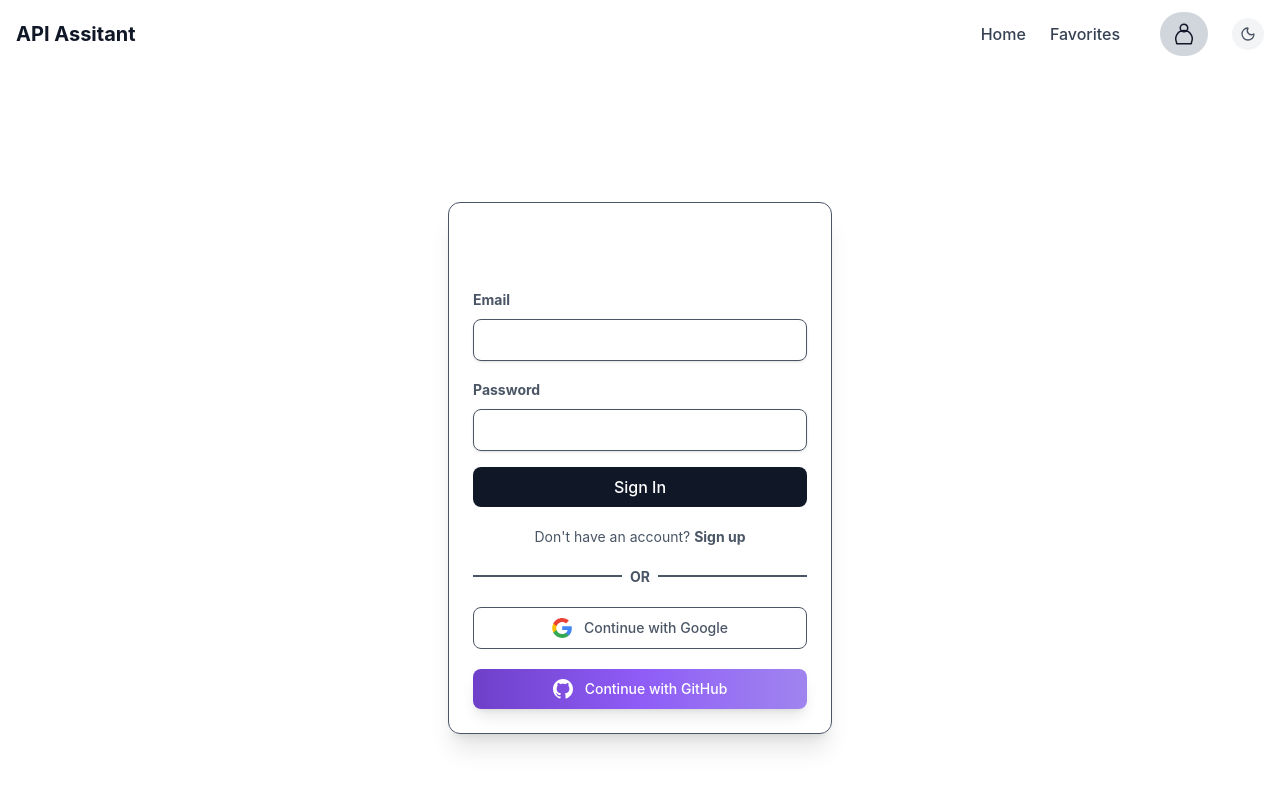
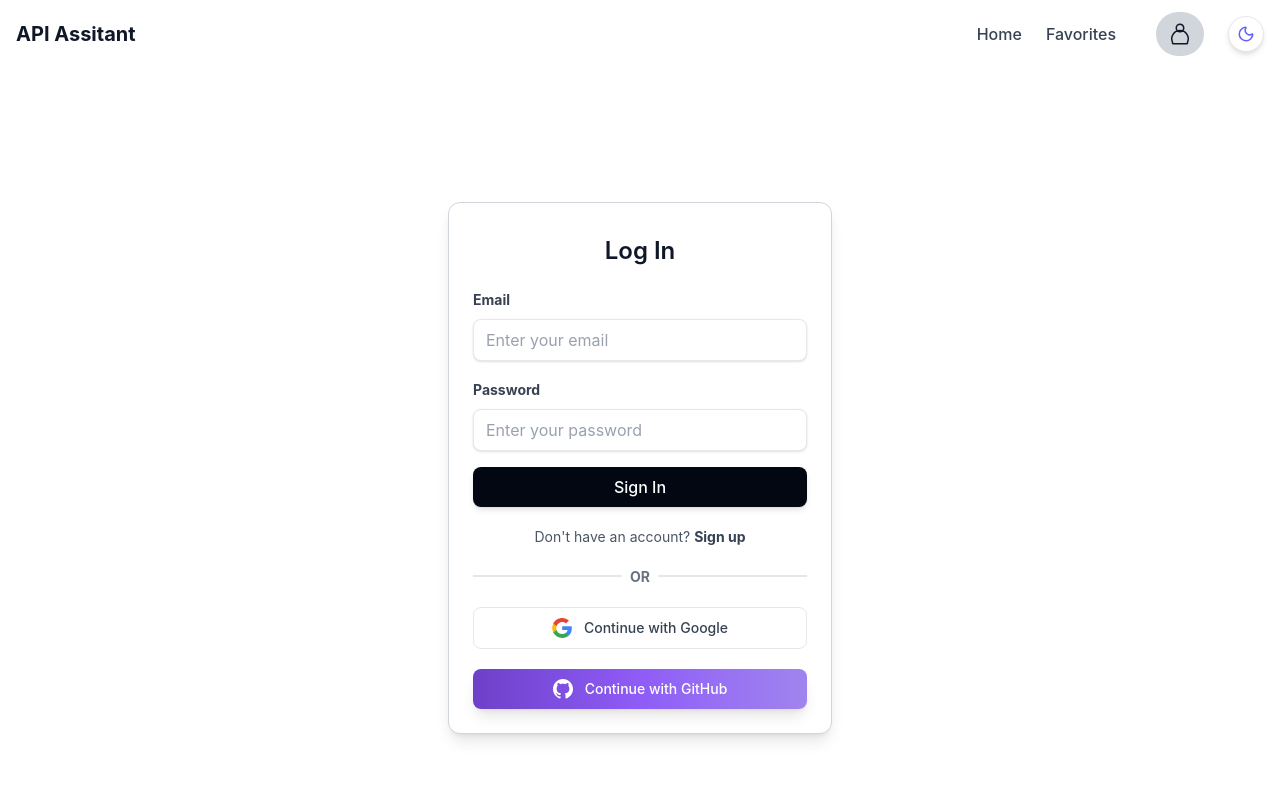
Before and after one commit to dhernandeez13/Api-Assistant, a React (Vite) app: page /login in a window 1280 px wide. Shown: the top 788 px of the page. Built offline with nearby package versions, Linux system fonts and the light colour scheme; no server answers.

Commit message:
Theme Toggle Dessign Finished Dark/Light Mode

```diff
--- a/src/components/ThemeToggle.jsx
+++ b/src/components/ThemeToggle.jsx
@@ -34,14 +34,14 @@ const ThemeToggle = () => {
     <button
       type="button"
       onClick={() => setTheme(theme === "light" ? "dark" : "light")}
-      className={`w-8 h-8 rounded-full p-2 transition-all duration-300 hover:cursor-pointer ${
-        theme === "dark"
+      className={`w-9 h-9 rounded-full p-2 shadow-md border border-gray-200 dark:border-gray-700 transition-all duration-300 hover:scale-110 hover:shadow-lg hover:cursor-pointer focus:outline-none focus:ring-2 focus:ring-indigo-400/50
+        ${theme === "dark"
           ? "bg-gray-700 text-yellow-400 hover:bg-gray-600"
-          : "bg-gray-100 text-gray-600 hover:bg-gray-200"
-      }`}
-      title="Cambiar tema"
+          : "bg-white text-indigo-500 hover:bg-indigo-50"
+        }`}
+      title="Change theme"
     >
-      {theme === "light" ? <Moon size={16} /> : <Sun size={16} />}
+      {theme === "light" ? <Moon size={18} /> : <Sun size={18} />}
     </button>
   );
 };
--- a/src/components/auth/login/index.jsx
+++ b/src/components/auth/login/index.jsx
@@ -23,7 +23,7 @@ const Login = () => {
       try {
         await doSignInWithEmailAndPassword(email, password);
       } catch (err) {
-        setErrorMessage("Correo o contraseña incorrectos. Intenta nuevamente.");
+        setErrorMessage("Error signing in. Please check your credentials.");
       } finally {
         setIsSigningIn(false);
       }
@@ -50,7 +50,7 @@ const Login = () => {
       try {
         await signInWithPopup(auth, provider);
       } catch (err) {
-        setErrorMessage("Error al iniciar sesión con GitHub");
+        setErrorMessage("Error signing in with GitHub. Please try again.");
       } finally {
         setIsSigningIn(false);
       }
@@ -62,17 +62,20 @@ const Login = () => {
       {userLoggedIn && <Navigate to={"/"} replace={true} />}
 
       <main className="w-full h-screen flex items-center justify-center overflow-hidden">
-        <div className="w-96 text-gray-600 space-y-5 p-6 shadow-xl border rounded-xl mt-0">
+        <div className="w-96 text-gray-700 dark:text-gray-200 space-y-5 p-6 rounded-xl mt-0
+          bg-white border border-gray-300 shadow-lg
+          dark:bg-gray-900 dark:border-gray-700 dark:shadow-xl
+          transition-colors duration-300">
           <div className="text-center">
             <div className="mt-2">
-              <h3 className="text-white/90 text-xl font-semibold sm:text-2xl">
+              <h3 className="text-gray-900 dark:text-white text-xl font-semibold sm:text-2xl">
                 Log In
               </h3>
             </div>
           </div>
           <form onSubmit={onSubmit} className="space-y-4">
             <div>
-              <label className="text-sm text-gray-600 font-bold">Email</label>
+              <label className="text-sm font-bold text-gray-700 dark:text-gray-300">Email</label>
               <input
                 type="email"
                 autoComplete="email"
@@ -81,12 +84,13 @@ const Login = () => {
                 onChange={(e) => {
                   setEmail(e.target.value);
                 }}
-                className="w-full mt-2 px-3 py-2 text-gray-600 bg-transparent outline-none border focus:border-gray-700 shadow-sm rounded-lg transition duration-300"
+                className="w-full mt-2 px-3 py-2 text-gray-900 dark:text-gray-100 bg-white dark:bg-gray-800 outline-none border border-gray-200 dark:border-gray-700 focus:border-indigo-400 focus:ring-2 focus:ring-indigo-200 dark:focus:border-indigo-500 shadow-sm rounded-lg transition duration-300 placeholder-gray-400 dark:placeholder-gray-500"
+                placeholder="Enter your email"
               />
             </div>
 
             <div>
-              <label className="text-sm text-gray-600 font-bold">
+              <label className="text-sm font-bold text-gray-700 dark:text-gray-300">
                 Password
               </label>
               <input
@@ -97,12 +101,13 @@ const Login = () => {
                 onChange={(e) => {
                   setPassword(e.target.value);
                 }}
-                className="w-full mt-2 px-3 py-2 text-gray-600 bg-transparent outline-none border focus:border-gray-700 shadow-sm rounded-lg transition duration-300"
+                className="w-full mt-2 px-3 py-2 text-gray-900 dark:text-gray-100 bg-white dark:bg-gray-800 outline-none border border-gray-200 dark:border-gray-700 focus:border-indigo-400 focus:ring-2 focus:ring-indigo-200 dark:focus:border-indigo-500 shadow-sm rounded-lg transition duration-300 placeholder-gray-400 dark:placeholder-gray-500"
+                placeholder="Enter your password"
               />
             </div>
 
             {errorMessage && (
-              <span className="block text-center text-red-600 font-bold bg-red-100 border border-red-300 rounded p-2">
+              <span className="block text-center text-red-700 font-bold bg-red-100 border border-red-200 rounded p-2 dark:bg-red-900 dark:border-red-700 dark:text-red-200">
                 {errorMessage}
               </span>
             )}
@@ -110,34 +115,36 @@ const Login = () => {
             <button
               type="submit"
               disabled={isSigningIn}
-              className={`w-full px-4 py-2 text-white font-medium rounded-lg ${
-                isSigningIn
-                  ? "bg-gray-300 cursor-not-allowed"
-                  : "bg-gray-900 hover:bg-gray-800 hover:shadow-xl transition duration-500"
-              }`}
+              className={`w-full px-4 py-2 text-white font-medium rounded-lg transition-colors duration-200
+                ${isSigningIn
+                  ? 'bg-gray-300 cursor-not-allowed'
+                  : 'bg-gray-950 hover:bg-gray-800 shadow-md hover:shadow-lg'}
+                dark:bg-gray-900 dark:hover:bg-gray-800 dark:shadow-xl`}
             >
               {isSigningIn ? "Signing In..." : "Sign In"}
             </button>
           </form>
-          <p className="text-center text-sm">
+          <p className="text-center text-sm text-gray-600 dark:text-gray-400">
             Don't have an account?{" "}
-            <Link to={"/register"} className="hover:underline font-bold">
+            <Link
+              to={"/register"}
+              className="inline-block font-bold underline-offset-2 transition-colors duration-150
+                text-gray-700 hover:text-gray-600 focus:text-gray-500
+                dark:text-indigo-400 dark:hover:text-indigo-300 dark:focus:text-indigo-200"
+            >
               Sign up
             </Link>
           </p>
           <div className="flex flex-row text-center w-full">
-            <div className="border-b-2 mb-2.5 mr-2 w-full"></div>
-            <div className="text-sm font-bold w-fit">OR</div>
-            <div className="border-b-2 mb-2.5 ml-2 w-full"></div>
+            <div className="border-b-2 mb-2.5 mr-2 w-full border-gray-200 dark:border-gray-700"></div>
+            <div className="text-sm font-bold w-fit text-gray-500 dark:text-gray-400">OR</div>
+            <div className="border-b-2 mb-2.5 ml-2 w-full border-gray-200 dark:border-gray-700"></div>
           </div>
           <button
             disabled={isSigningIn}
             onClick={onGoogleSignIn}
-            className={`w-full flex items-center justify-center gap-x-3 py-2.5 border rounded-lg text-sm font-medium  ${
-              isSigningIn
-                ? "cursor-not-allowed"
-                : "hover:bg-gray-100 transition duration-300 active:bg-gray-100"
-            }`}
+            className={`w-full flex items-center justify-center gap-x-3 py-2.5 border border-gray-200 dark:border-gray-700 rounded-lg text-sm font-medium bg-white dark:bg-gray-800 text-gray-700 dark:text-gray-200 mt-2 transition duration-300
+              ${isSigningIn ? 'cursor-not-allowed opacity-70' : 'hover:bg-gray-50 active:bg-gray-100 dark:hover:bg-gray-700'}`}
           >
             <svg
               className="w-5 h-5"
@@ -174,9 +181,8 @@ const Login = () => {
           <button
             disabled={isSigningIn}
             onClick={onGithubSignIn}
-            className={`w-full flex items-center justify-center gap-x-3 py-2.5 border-none rounded-lg text-sm font-medium mt-2 text-white bg-gradient-to-r from-[#6e40c9] via-[#8f5cf7] to-[#a084ee] shadow-lg transition duration-300 hover:brightness-110 active:scale-95 ${
-              isSigningIn ? "cursor-not-allowed opacity-70" : ""
-            }`}
+            className={`w-full flex items-center justify-center gap-x-3 py-2.5 border-none rounded-lg text-sm font-medium mt-2 text-white bg-gradient-to-r from-[#6e40c9] via-[#8f5cf7] to-[#a084ee] shadow-lg transition duration-300 hover:brightness-110 active:scale-95
+              ${isSigningIn ? 'cursor-not-allowed opacity-70' : ''}`}
           >
             <svg className="w-5 h-5" fill="currentColor" viewBox="0 0 24 24">
               <path d="M12 0C5.37 0 0 5.373 0 12c0 5.303 3.438 9.8 8.205 11.387.6.113.82-.258.82-.577 0-.285-.01-1.04-.015-2.04-3.338.726-4.042-1.61-4.042-1.61-.546-1.387-1.333-1.756-1.333-1.756-1.09-.745.083-.729.083-.729 1.205.085 1.84 1.237 1.84 1.237 1.07 1.834 2.807 1.304 3.492.997.108-.775.418-1.305.762-1.605-2.665-.305-5.466-1.334-5.466-5.931 0-1.31.468-2.381 1.236-3.221-.124-.303-.535-1.523.117-3.176 0 0 1.008-.322 3.301 1.23.957-.266 1.984-.399 3.003-.404 1.018.005 2.045.138 3.003.404 2.291-1.553 3.297-1.23 3.297-1.23.653 1.653.242 2.873.118 3.176.77.84 1.235 1.911 1.235 3.221 0 4.609-2.803 5.624-5.475 5.921.43.372.823 1.102.823 2.222 0 1.606-.014 2.898-.014 3.293 0 .321.218.694.825.576C20.565 21.796 24 17.299 24 12c0-6.627-5.373-12-12-12z" />
--- a/src/components/auth/register/index.jsx
+++ b/src/components/auth/register/index.jsx
@@ -64,17 +64,20 @@ const Register = () => {
       {userLoggedIn && <Navigate to={"/"} replace={true} />}
 
       <main className="w-full h-screen flex items-center justify-center overflow-hidden">
-        <div className="w-96 text-gray-600 space-y-5 p-6 shadow-xl border rounded-xl mt-0">
+        <div className="w-96 text-gray-700 dark:text-gray-200 space-y-5 p-6 rounded-xl mt-0
+          bg-white border border-gray-300 shadow-lg
+          dark:bg-gray-900 dark:border-gray-700 dark:shadow-xl
+          transition-colors duration-300">
           <div className="text-center mb-6">
             <div className="mt-2">
-              <h3 className="text-white/90 text-xl font-semibold sm:text-2xl">
+              <h3 className="text-gray-900 dark:text-white text-xl font-semibold sm:text-2xl">
                 Create a New Account
               </h3>
             </div>
           </div>
           <form onSubmit={onSubmit} className="space-y-4">
             <div>
-              <label className="text-sm text-gray-600 font-bold">Email</label>
+              <label className="text-sm font-bold text-gray-700 dark:text-gray-300">Email</label>
               <input
                 type="email"
                 autoComplete="email"
@@ -83,12 +86,13 @@ const Register = () => {
                 onChange={(e) => {
                   setEmail(e.target.value);
                 }}
-                className="w-full mt-2 px-3 py-2 text-gray-600 bg-transparent outline-none border focus:border-gray-700 shadow-sm rounded-lg transition duration-300"
+                className="w-full mt-2 px-3 py-2 text-gray-900 dark:text-gray-100 bg-white dark:bg-gray-800 outline-none border border-gray-200 dark:border-gray-700 focus:border-indigo-400 focus:ring-2 focus:ring-indigo-200 dark:focus:border-indigo-500 shadow-sm rounded-lg transition duration-300 placeholder-gray-400 dark:placeholder-gray-500"
+                placeholder="Enter your email"
               />
             </div>
 
             <div>
-              <label className="text-sm text-gray-600 font-bold">
+              <label className="text-sm font-bold text-gray-700 dark:text-gray-300">
                 Password
               </label>
               <input
@@ -100,12 +104,13 @@ const Register = () => {
                 onChange={(e) => {
                   setPassword(e.target.value);
                 }}
-                className="w-full mt-2 px-3 py-2 text-gray-600 bg-transparent outline-none border focus:border-gray-700 shadow-sm rounded-lg transition duration-300"
+                className="w-full mt-2 px-3 py-2 text-gray-900 dark:text-gray-100 bg-white dark:bg-gray-800 outline-none border border-gray-200 dark:border-gray-700 focus:border-indigo-400 focus:ring-2 focus:ring-indigo-200 dark:focus:border-indigo-500 shadow-sm rounded-lg transition duration-300 placeholder-gray-400 dark:placeholder-gray-500"
+                placeholder="Create a password"
               />
             </div>
 
             <div>
-              <label className="text-sm text-gray-600 font-bold">
+              <label className="text-sm font-bold text-gray-700 dark:text-gray-300">
                 Confirm Password
               </label>
               <input
@@ -117,12 +122,13 @@ const Register = () => {
                 onChange={(e) => {
                   setconfirmPassword(e.target.value);
                 }}
-                className="w-full mt-2 px-3 py-2 text-gray-600 bg-transparent outline-none border focus:border-gray-700 shadow-sm rounded-lg transition duration-300"
+                className="w-full mt-2 px-3 py-2 text-gray-900 dark:text-gray-100 bg-white dark:bg-gray-800 outline-none border border-gray-200 dark:border-gray-700 focus:border-indigo-400 focus:ring-2 focus:ring-indigo-200 dark:focus:border-indigo-500 shadow-sm rounded-lg transition duration-300 placeholder-gray-400 dark:placeholder-gray-500"
+                placeholder="Repeat your password"
               />
             </div>
 
             {errorMessage && (
-              <span className="block text-center text-red-600 font-bold bg-red-100 border border-red-300 rounded p-2">
+              <span className="block text-center text-red-700 font-bold bg-red-100 border border-red-200 rounded p-2 dark:bg-red-900 dark:border-red-700 dark:text-red-200">
                 {errorMessage}
               </span>
             )}
@@ -130,34 +136,31 @@ const Register = () => {
             <button
               type="submit"
               disabled={isRegistering}
-              className={`w-full px-4 py-2 text-white font-medium rounded-lg ${
-                isRegistering
-                  ? "bg-gray-300 cursor-not-allowed"
-                  : "bg-gray-900 hover:bg-gray-800 hover:shadow-xl transition duration-500"
-              }`}
+              className={`w-full px-4 py-2 text-white font-medium rounded-lg transition-colors duration-200
+                ${isRegistering
+                  ? 'bg-gray-300 cursor-not-allowed'
+                  : 'bg-gray-950 hover:bg-gray-800 shadow-md hover:shadow-lg'}
+                dark:bg-gray-900 dark:hover:bg-gray-800 dark:shadow-xl`}
             >
               {isRegistering ? "Signing Up..." : "Sign Up"}
             </button>
-            <div className="text-center text-sm">
+            <div className="text-center text-sm text-gray-600 dark:text-gray-400">
               Already have an account?{" "}
-              <Link to={"/login"} className="hover:underline font-bold">
+              <Link to={"/login"} className="text-gray-700 hover:text-gray-600 focus:text-gray-500 font-bold">
                 Continue
               </Link>
             </div>
           </form>
           <div className="flex flex-row text-center w-full mt-2">
-            <div className="border-b-2 mb-2.5 mr-2 w-full"></div>
-            <div className="text-sm font-bold w-fit">OR</div>
-            <div className="border-b-2 mb-2.5 ml-2 w-full"></div>
+            <div className="border-b-2 mb-2.5 mr-2 w-full border-gray-200 dark:border-gray-700"></div>
+            <div className="text-sm font-bold w-fit text-gray-500 dark:text-gray-400">OR</div>
+            <div className="border-b-2 mb-2.5 ml-2 w-full border-gray-200 dark:border-gray-700"></div>
           </div>
           <button
             disabled={isRegistering}
             onClick={onGoogleRegister}
-            className={`w-full flex items-center justify-center gap-x-3 py-2.5 border rounded-lg text-sm font-medium mt-2 ${
-              isRegistering
-                ? "cursor-not-allowed"
-                : "hover:bg-gray-100 transition duration-300 active:bg-gray-100"
-            }`}
+            className={`w-full flex items-center justify-center gap-x-3 py-2.5 border border-gray-200 dark:border-gray-700 rounded-lg text-sm font-medium bg-white dark:bg-gray-800 text-gray-700 dark:text-gray-200 mt-2 transition duration-300
+              ${isRegistering ? 'cursor-not-allowed opacity-70' : 'hover:bg-gray-50 active:bg-gray-100 dark:hover:bg-gray-700'}`}
           >
             <svg
               className="w-5 h-5"
@@ -194,9 +197,8 @@ const Register = () => {
           <button
             disabled={isRegistering}
             onClick={onGithubRegister}
-            className={`w-full flex items-center justify-center gap-x-3 py-2.5 border-none rounded-lg text-sm font-medium mt-2 text-white bg-gradient-to-r from-[#6e40c9] via-[#8f5cf7] to-[#a084ee] shadow-lg transition duration-300 hover:brightness-110 active:scale-95 ${
-              isRegistering ? "cursor-not-allowed opacity-70" : ""
-            }`}
+            className={`w-full flex items-center justify-center gap-x-3 py-2.5 border-none rounded-lg text-sm font-medium mt-2 text-white bg-gradient-to-r from-[#6e40c9] via-[#8f5cf7] to-[#a084ee] shadow-lg transition duration-300 hover:brightness-110 active:scale-95
+              ${isRegistering ? 'cursor-not-allowed opacity-70' : ''}`}
           >
             <svg className="w-5 h-5" fill="currentColor" viewBox="0 0 24 24">
               <path d="M12 0C5.37 0 0 5.373 0 12c0 5.303 3.438 9.8 8.205 11.387.6.113.82-.258.82-.577 0-.285-.01-1.04-.015-2.04-3.338.726-4.042-1.61-4.042-1.61-.546-1.387-1.333-1.756-1.333-1.756-1.09-.745.083-.729.083-.729 1.205.085 1.84 1.237 1.84 1.237 1.07 1.834 2.807 1.304 3.492.997.108-.775.418-1.305.762-1.605-2.665-.305-5.466-1.334-5.466-5.931 0-1.31.468-2.381 1.236-3.221-.124-.303-.535-1.523.117-3.176 0 0 1.008-.322 3.301 1.23.957-.266 1.984-.399 3.003-.404 1.018.005 2.045.138 3.003.404 2.291-1.553 3.297-1.23 3.297-1.23.653 1.653.242 2.873.118 3.176.77.84 1.235 1.911 1.235 3.221 0 4.609-2.803 5.624-5.475 5.921.43.372.823 1.102.823 2.222 0 1.606-.014 2.898-.014 3.293 0 .321.218.694.825.576C20.565 21.796 24 17.299 24 12c0-6.627-5.373-12-12-12z" />
```
Also changed, not shown: src/pages/Favorites.jsx (+10 -3 lines), src/pages/Home.jsx (+24 -34 lines), 1 other file (tests, documents, lock files or other folders).
